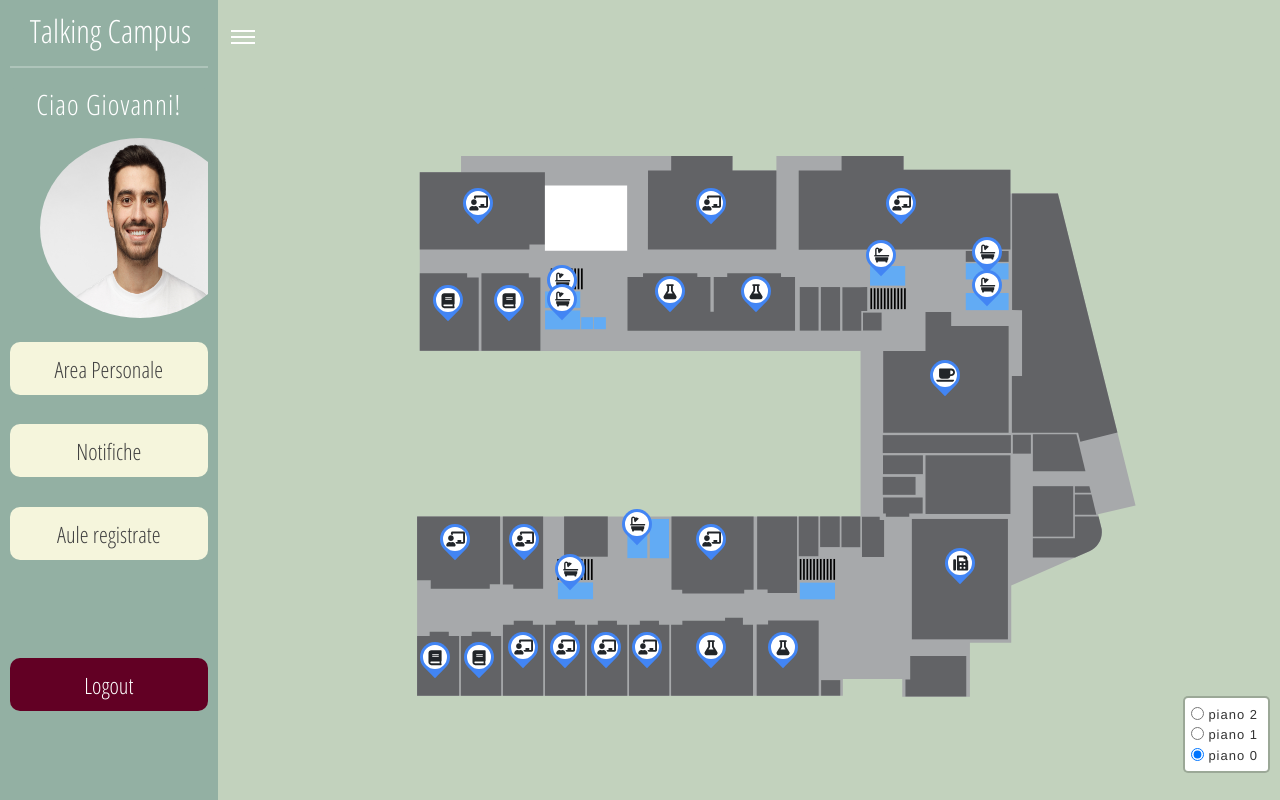
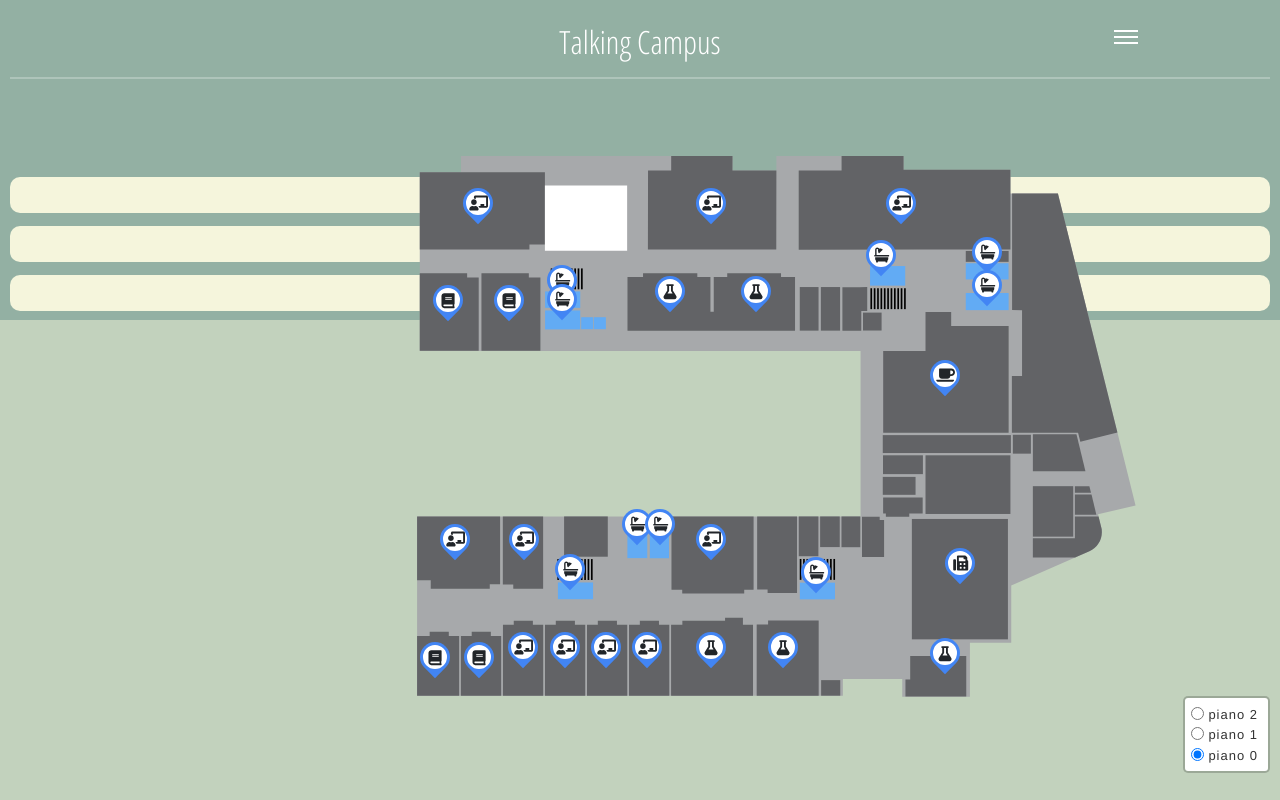
Before and after one commit to luzzo98/TalkingCampus, a React (Create React App) app: page / in a window 1280 px wide. Built offline with nearby package versions, Linux system fonts and the light colour scheme.

Commit message:
All room added

```diff
--- a/src/components/MapBox.tsx
+++ b/src/components/MapBox.tsx
@@ -26,15 +26,17 @@ import $ from "jquery"
 const MapBox:React.FC = () => {
 
     const center:LatLngExpression = [40.743, -74.185];
+    const mobileCenter:LatLngExpression = [40.753, -74.179];
     const offset:LatLngTuple = [-5, +7];
 
     const defaultZoom: number = 14;
     const mobileMinLevelZoom: number = 12.49;
     const mobileMaxLevelZoom: number = 13.75;
-    const screenDefaultZoom: number = 13.50
+    const screenDefaultZoom: number = 13.25;
+    const screenMaxZoom: number = 15;
 
-    const mobileSize: number = 800
-    const hdSize: number = 1080
+    const mobileSize: number = 736
+    const hdSize: number = 1280
 
     const bounds:LatLngBoundsLiteral = [
         [40.712216, -74.22655],
@@ -85,7 +87,10 @@ const MapBox:React.FC = () => {
             { position: [40.751753, -74.1548], icon: generateIcon(faBath)},
             { position: [40.757059, -74.178485], icon: generateIcon(faChalkboardTeacher)},
             { position: [40.757059, -74.16220], icon: generateIcon(faChalkboardTeacher)},
-            { position: [40.735226, -74.178485], icon:generateIcon(faChalkboardTeacher)}
+            { position: [40.735226, -74.178485], icon:generateIcon(faChalkboardTeacher)},
+            { position: [40.73308, -74.16947], icon: generateIcon(faBath)},
+            { position: [40.727811, -74.158401], icon: generateIcon(faFlask)},
+            { position: [40.736194, -74.1829], icon: generateIcon(faBath)}
         ],
         "piano 1": [
             { position: [40.757059, -74.198484], icon: generateIcon(faChalkboardTeacher)},
@@ -129,6 +134,25 @@ const MapBox:React.FC = () => {
             { position: [40.75759, -74.19651], icon: generateIcon(faBook)},
             { position: [40.75050, -74.19470], icon: generateIcon(faBook)},
             { position: [40.75232, -74.19831], icon: generateIcon(faBook)},
+            { position: [40.75362, -74.16320], icon: generateIcon(faBath)},
+            { position: [40.74036, -74.15780], icon: generateIcon(faFlask)},
+            { position: [40.74335, -74.15780], icon: generateIcon(faFlask)},
+            { position: [40.74335, -74.15780], icon: generateIcon(faFlask)},
+            { position: [40.74712, -74.15780], icon: generateIcon(faFlask)},
+            { position: [40.73301, -74.16870], icon: generateIcon(faBath)},
+            { position: [40.73301, -74.19007], icon: generateIcon(faBath)},
+            { position: [40.72982, -74.19101], icon: generateIcon(faFlask)},
+            { position: [40.75265, -74.15651], icon: generateIcon(faFax)},
+            { position: [40.75050, -74.1914], icon: generateIcon(faBath)},
+            { position: [40.75206, -74.1914], icon: generateIcon(faBath)},
+            { position: [40.73203, -74.18397], icon: generateIcon(faFlask)},
+            { position: [40.73203, -74.18037], icon: generateIcon(faFlask)},
+            { position: [40.73203, -74.17676], icon: generateIcon(faFlask)},
+            { position: [40.7319, -74.1696], icon: generateIcon(faBath)},
+            { position: [40.7373, -74.1602], icon: generateIcon(faBath)},
+            { position: [40.7544, -74.1821], icon: generateIcon(faFlask)},
+            { position: [40.7544, -74.17299], icon: generateIcon(faFlask)},
+            { position: [40.7544, -74.1693], icon: generateIcon(faFlask)},
         ]
     }
 
@@ -146,22 +170,16 @@ const MapBox:React.FC = () => {
 
     function sizingMap(m: Map) {
         const val:number = $("#map").width() as number
-        if (val > mobileSize && val < hdSize) {
-            m.setMinZoom(screenDefaultZoom); m.setMaxZoom(screenDefaultZoom)
-            m.setView(center)
-            m.dragging.disable()
-        } else if(val < mobileSize) {
+        if(val < mobileSize || (val > mobileSize && val < hdSize) ) {
             m.setMinZoom(mobileMinLevelZoom); m.setMaxZoom(mobileMaxLevelZoom); m.setZoom(mobileMinLevelZoom)
             m.dragging.enable()
             m.addControl(new Control.Zoom({position:"bottomleft"}))
-            console.log(m.getCenter())
         } else {
             m.setMaxZoom(defaultZoom); m.setMinZoom(defaultZoom)
             m.setView(center)
             m.dragging.disable()
         }
         getElementOnViewById("drawer-toggle").click()
-        setControlLayerVisible()
     }
 
     function getElementOnViewByClass(className: string): HTMLElement {
@@ -178,10 +196,8 @@ const MapBox:React.FC = () => {
         return (style.visibility === 'hidden')
     }
 
-    function setControlLayerVisible() {
-        const controlLayer = getElementOnViewByClass("leaflet-control-layers")
-        const className: string = controlLayer.className
-        controlLayer.className = className + " leaflet-control-layers-expanded"
+    function changeControlLayerVisibility(visibilityAttribute: string){
+        getElementOnViewByClass("leaflet-control-layers").style.visibility = visibilityAttribute
     }
 
     function createSpaceForMap() {
@@ -190,6 +206,7 @@ const MapBox:React.FC = () => {
             getElementOnViewById("drawer-toggle").click()
             getElementOnViewById("drawer-toggle-label").style.pointerEvents = "none"
         }
+        changeControlLayerVisibility("hidden")
     }
 
     function setMenuVisible(){
@@ -198,6 +215,7 @@ const MapBox:React.FC = () => {
         if(isHidden(button)) {
             getElementOnViewById("drawer-toggle").click()
         }
+        changeControlLayerVisibility("visible")
     }
 
     function isLowestZoomLevel(m: Map):boolean {
@@ -209,21 +227,17 @@ const MapBox:React.FC = () => {
         m.on("baselayerchange", (event:LayersControlEvent) => baseLayerChange(event))
         m.on("resize", () => sizingMap(m))
         m.on("click", (e:LeafletMouseEvent) => {
-            setControlLayerVisible();
             console.log(e.latlng)
-    })
+        })
         m.on("zoom", () => {
-            setControlLayerVisible();
             if (isLowestZoomLevel(m)) {
-                m.panTo([40.753, -74.179])
+                m.panTo(mobileCenter)
                 m.dragging.disable()
                 setMenuVisible()
             } else {
                 createSpaceForMap()
                 m.dragging.enable()
             }
-            isLowestZoomLevel(m) ? getElementOnViewByClass("leaflet-control-layers").style.visibility = "visible"
-                                 : getElementOnViewByClass("leaflet-control-layers").style.visibility = "hidden"
         })
 }
 
@@ -236,7 +250,7 @@ const MapBox:React.FC = () => {
                       dragging={false}
                       bounds={bounds}
                       scrollWheelZoom={false}>
-            <LayersControl position="bottomright">
+            <LayersControl position="bottomright" collapsed={false}>
                 <LayersControl.BaseLayer name = "piano 2">
                     <ImageOverlay url={floor2} bounds={bounds}/>
                 </LayersControl.BaseLayer>
--- a/src/styles/mainPageStyle/mediaQueries.scss
+++ b/src/styles/mainPageStyle/mediaQueries.scss
@@ -1,6 +1,6 @@
 @use "./variables";
 
-@media screen and (min-width: variables.$breakpoint-sd-screen)
+@media screen and (min-width: variables.$breakpoint-desktop-screen)
               and (max-width: variables.$breakpoint-hd-screen) {
   hr {
     @include variables.resizable_hr(5%)
@@ -44,18 +44,56 @@
       margin-top: 50%;
     }
   }
-
 }
 
-@media screen and (min-width: variables.$breakpoint-mobile-screen) and (max-width: variables.$breakpoint-sd-screen) {
+@media screen and (min-width: variables.$breakpoint-mobile-screen) and (max-width: variables.$breakpoint-desktop-screen) {
 
    hr {
       @include variables.resizable_hr(10%)
   }
 
+  body {
+    .card {
+
+      text-align: center;
+      display: inline-block !important;
+
+      h3 {
+        width: 100%;
+        height: auto;
+        display: inline-block;
+      }
+
+      background-color: black;
+      width: 100%;
+      height: 30%;
+
+      img.avatar-holder {
+        width: 75%;
+        height: 75%;
+        top: 0;
+        margin-left: 15%;
+        margin-right: 20%;
+        margin-top: 3%;
+        position: relative;
+      }
+
+      margin-bottom: 10%;
+
+    }
+
+    button.corner-button {
+      padding: 2%;
+    }
+
+    button.logout-button {
+      margin-top: 20%;
+    }
+  }
+
 }
 
-@media (max-width: variables.$breakpoint-mobile-screen){
+@media (max-width: variables.$breakpoint-desktop-screen){
   .leaflet-control-layers-base{
     label {
       div {
--- a/src/styles/mainPageStyle/variables.scss
+++ b/src/styles/mainPageStyle/variables.scss
@@ -26,8 +26,8 @@ $corner-size: 3rem;
 $dur: .3s;
 
 /* Using SCSS variables to store breakpoints */
-$breakpoint-mobile-screen: 800px;
-$breakpoint-sd-screen: 1400px;
+$breakpoint-mobile-screen: 736px;
+$breakpoint-desktop-screen: 1280px;
 $breakpoint-hd-screen: 1700px;
 
 @mixin transition {
```
